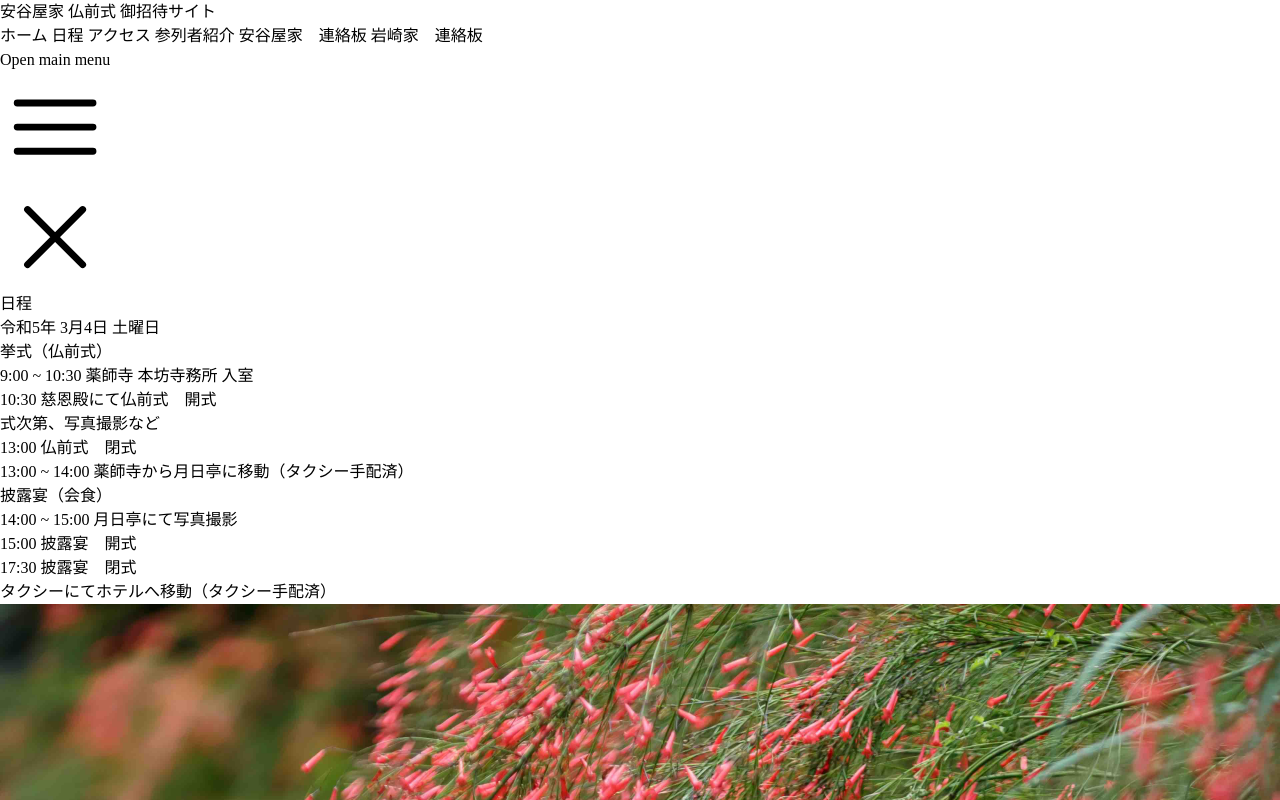
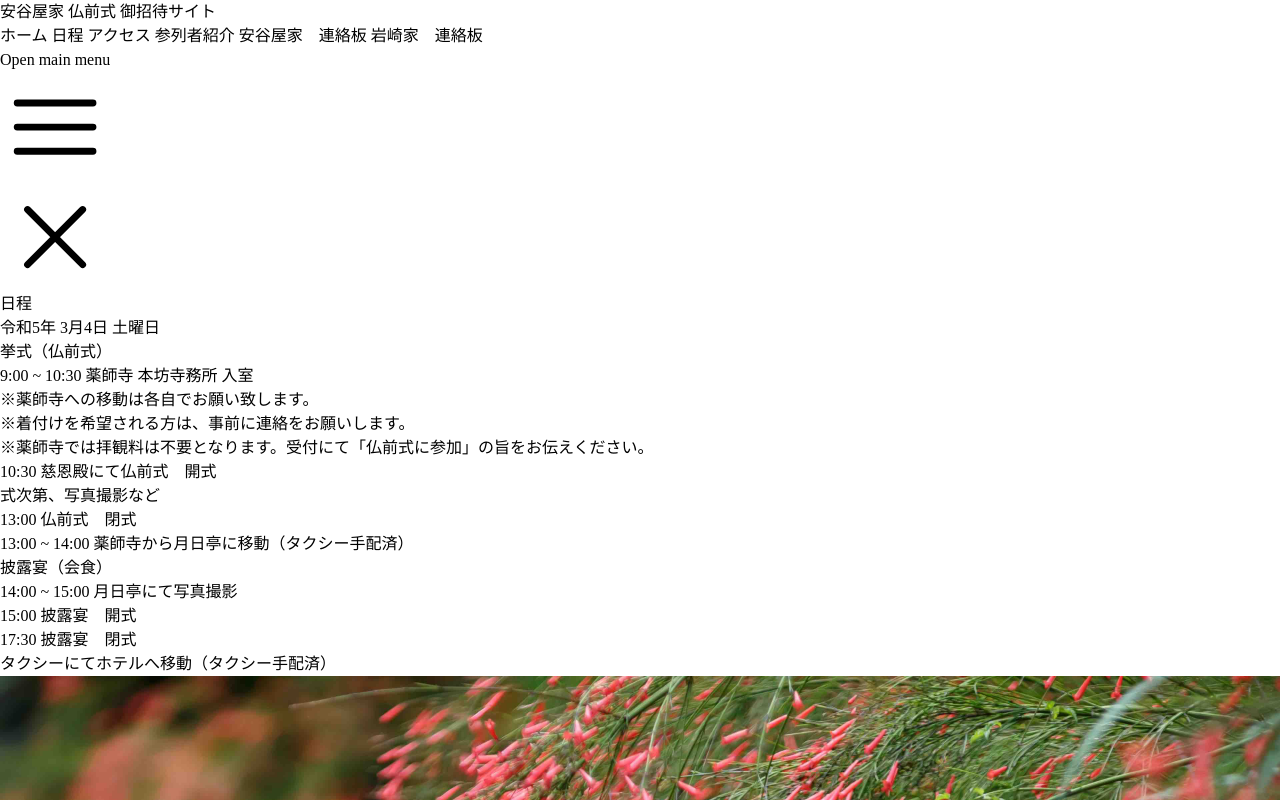
Before and after one commit to azamiya/ada-reception, a SvelteKit app: page /schedule in a window 1280 px wide. Shown: the top 800 px of the page. Built offline with nearby package versions, Linux system fonts and the light colour scheme.

Commit message:
chore(schedule): add warn description

```diff
--- a/src/routes/schedule/+page.svelte
+++ b/src/routes/schedule/+page.svelte
@@ -10,7 +10,12 @@
 			<p class="text-lg my-1">挙式（仏前式）</p>
 			<div>
 				<p>9:00 ~ 10:30 薬師寺 本坊寺務所 入室</p>
-				<p>10:30 慈恩殿にて仏前式　開式</p>
+				<p class="text-sm">※薬師寺への移動は各自でお願い致します。</p>
+				<p class="text-sm">※着付けを希望される方は、事前に連絡をお願いします。</p>
+				<p class="text-sm">
+					※薬師寺では拝観料は不要となります。受付にて「仏前式に参加」の旨をお伝えください。
+				</p>
+				<p class="mt-4">10:30 慈恩殿にて仏前式　開式</p>
 				<p class="ml-14">式次第、写真撮影など</p>
 				<p>13:00 仏前式　閉式</p>
 			</div>
```
